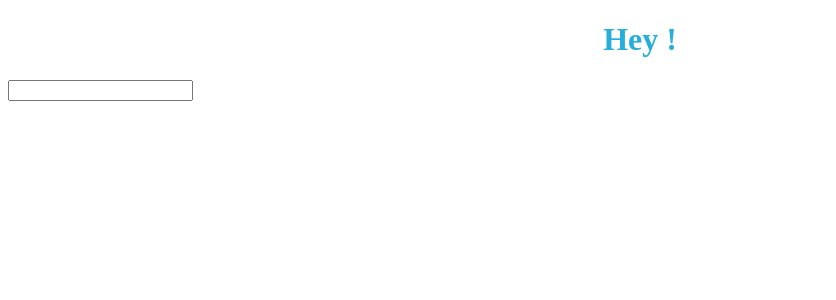
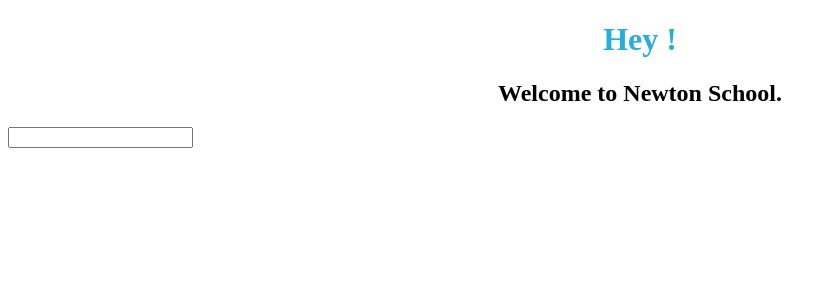
Before and after one commit to Someshkatle/Greetings-with-Props---NPM-NPM-Scripts-What-is-virtual-dom-React-Basics-Wha---a73t5cqml0oe, a React app: page / in a window 1280 px wide. Shown: the top 300 px of the page, without its empty margins (0-836 px from the left). Built offline with nearby package versions, Linux system fonts and the light colour scheme.

Commit message:
Update Welcome.js

```diff
--- a/src/components/Welcome.js
+++ b/src/components/Welcome.js
@@ -4,7 +4,8 @@
 export default function Welcome(prop) {
   return (
     <div>
-      <h1>Hey ! {prop.name}</h1>
+      <h1>Hey !{prop.name}</h1>
+      <h2>Welcome to Newton School.</h2>
     </div>
   )
 }
```
